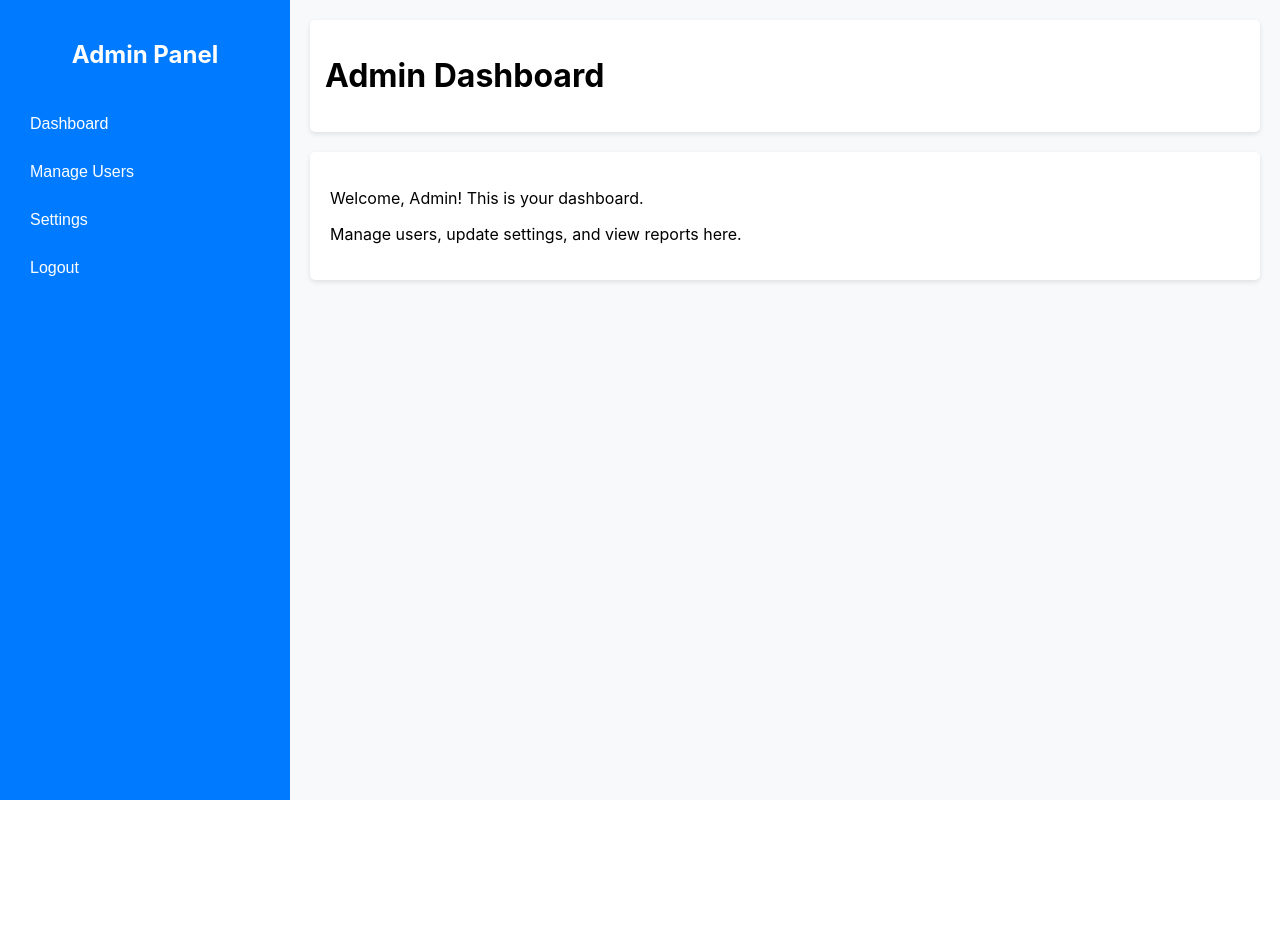
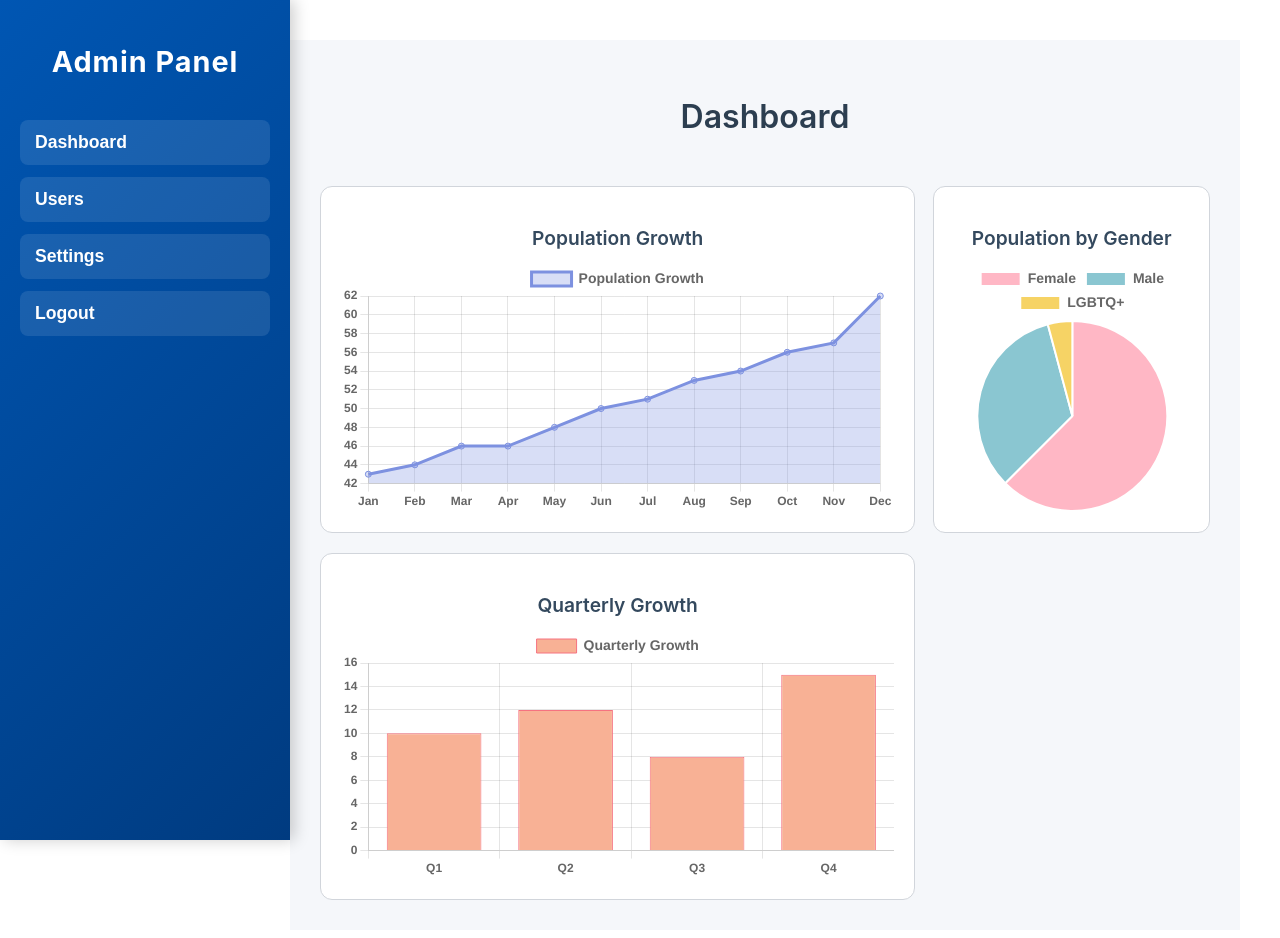
Before and after one commit to McAngelo-py/tryagain, a React (Create React App) app: page /admin-dashboard in a window 1280 px wide. Shown: the top 938 px of the page. Before the commit the page ends 800 px from the top, so only its background shows below. Built offline with nearby package versions, Linux system fonts and the light colour scheme.

Commit message:
Admin side update

```diff
--- a/src/admin/AdminDashboard.css
+++ b/src/admin/AdminDashboard.css
@@ -1,69 +1,52 @@
-/* 🔹 Layout */
+/* Admin Dashboard Layout */
 .admin-dashboard {
   display: flex;
-    height: 100vh;
-    background: #f8f9fa;
+  min-height: 100vh;
+  overflow: hidden;
 }
 
-  /* 🔹 Sidebar */
+/* Sidebar */
 .sidebar {
+  flex-shrink: 0;
   width: 250px;
-    background: #007bff;
-    color: white;
-    padding: 20px;
+  transition: transform 0.3s ease-in-out;
+}
+
+/* Main Content */
+.main-content {
+  flex-grow: 1;
   display: flex;
   flex-direction: column;
+  padding: 20px;
+  margin-left: 250px; /* Ensures main content stays aligned with sidebar */
+  transition: margin-left 0.3s ease-in-out;
 }
 
-  .sidebar-title {
-    font-size: 1.5rem;
-    margin-bottom: 20px;
-    text-align: center;
+
+/* Content Area */
+.dashboard-content {
+  flex-grow: 1;
+  padding:20px 20px; /* Ensures content does not overlap with fixed header */
 }
 
-  .sidebar-menu {
-    list-style: none;
-    padding: 0;
+/* Sidebar Hidden - Adjustments */
+.sidebar.hidden + .main-content {
+  margin-left: 0;
 }
 
-  .sidebar-menu li {
-    margin-bottom: 10px;
+.sidebar.hidden + .main-content .admin-header {
+  left: 0;
+  width: 100%; /* Full width when sidebar is hidden */
 }
 
-  .sidebar-menu button {
-    width: 100%;
-    padding: 10px;
-    background: none;
-    border: none;
-    color: white;
-    font-size: 1rem;
-    text-align: left;
-    cursor: pointer;
-    border-radius: 5px;
-    transition: background 0.3s;
-  }
-
-  .sidebar-menu button:hover {
-    background: rgba(255, 255, 255, 0.2);
-  }
-
-  /* 🔹 Main Content */
+/* Responsive Adjustments */
+@media (max-width: 768px) {
   .main-content {
-    flex: 1;
-    padding: 20px;
+      margin-left: 0;
   }
 
   .admin-header {
-    background: white;
-    padding: 15px;
-    border-radius: 5px;
-    box-shadow: 0px 2px 5px rgba(0, 0, 0, 0.1);
-    margin-bottom: 20px;
+      left: 0;
+      width: 100%;
   }
-
-  .dashboard-content {
-    background: white;
-    padding: 20px;
-    border-radius: 5px;
-    box-shadow: 0px 2px 5px rgba(0, 0, 0, 0.1);
 }
--- a/src/admin/AdminDashboard.jsx
+++ b/src/admin/AdminDashboard.jsx
@@ -1,39 +1,21 @@
 import React from "react";
-import { useNavigate } from "react-router-dom";
+import AdminSideBar from "./AdminSideBar"; // Import Sidebar
+import Dashboard from "./Dashboard"; // Import Dashboard
 import "./AdminDashboard.css";
 
 const AdminDashboard = () => {
-  const navigate = useNavigate();
-
-  // Logout function (removes user from localStorage)
-  const handleLogout = () => {
-    localStorage.removeItem("loggedInUser");
-    navigate("/");
-  };
-
   return (
     <div className="admin-dashboard">
       {/* Sidebar */}
-      <aside className="sidebar">
-        <h2 className="sidebar-title">Admin Panel</h2>
-        <ul className="sidebar-menu">
-          <li><button>Dashboard</button></li>
-          <li><button>Manage Users</button></li>
-          <li><button>Settings</button></li>
-          <li><button onClick={handleLogout}>Logout</button></li>
-        </ul>
-      </aside>
+      <AdminSideBar />
 
       {/* Main Content */}
-      <main className="main-content">
-        <header className="admin-header">
-          <h1>Admin Dashboard</h1>
-        </header>
+      <div className="main-content">
+
         <section className="dashboard-content">
-          <p>Welcome, Admin! This is your dashboard.</p>
-          <p>Manage users, update settings, and view reports here.</p>
+          <Dashboard />
         </section>
-      </main>
+      </div>
     </div>
   );
 };
--- /dev/null
+++ b/src/admin/AdminSideBar.css
@@ -0,0 +1,100 @@
+/* Sidebar Default Styles */
+.sidebar {
+    width: 260px;
+    background: linear-gradient(135deg, #0056b3, #003b80);
+    color: white;
+    padding: 20px;
+    display: flex;
+    flex-direction: column;
+    height: 100vh;
+    position: fixed;
+    left: 0;
+    top: 0;
+    transition: transform 0.3s ease-in-out;
+    z-index: 1000;
+    box-shadow: 4px 0 15px rgba(0, 0, 0, 0.2);
+}
+
+/* Sidebar Hidden (Mobile) */
+.sidebar.hidden {
+    transform: translateX(-100%);
+}
+
+/* Sidebar Title */
+.sidebar-title {
+    font-size: 1.8rem;
+    font-weight: bold;
+    margin-bottom: 25px;
+    text-align: center;
+    letter-spacing: 1px;
+}
+
+/* Sidebar Menu */
+.sidebar-menu {
+    list-style: none;
+    padding: 0;
+}
+
+.sidebar-menu li {
+    margin-bottom: 12px;
+}
+
+.sidebar-menu button {
+    width: 100%;
+    padding: 12px 15px;
+    background: rgba(255, 255, 255, 0.1);
+    border: none;
+    color: white;
+    font-size: 1.1rem;
+    text-align: left;
+    cursor: pointer;
+    border-radius: 8px;
+    transition: all 0.3s ease-in-out;
+    font-weight: 600;
+}
+
+.sidebar-menu button:hover {
+    background: rgba(255, 255, 255, 0.3);
+    transform: scale(1.05);
+    box-shadow: 0 5px 15px rgba(255, 255, 255, 0.1);
+}
+
+/* Toggle Button */
+.sidebar-toggle {
+    position: fixed;
+    top: 20px;
+    left: 20px;
+    background: #007bff;
+    color: white;
+    border: none;
+    padding: 12px 16px;
+    border-radius: 50%;
+    cursor: pointer;
+    font-size: 1.3rem;
+    z-index: 1100;
+    display: none; /* Hidden by default on large screens */
+    transition: all 0.3s ease-in-out;
+    box-shadow: 0px 6px 12px rgba(0, 0, 0, 0.2);
+}
+
+/* Toggle Button Hover */
+.sidebar-toggle:hover {
+    background: #0056b3;
+    transform: scale(1.1);
+}
+
+/* Responsive Adjustments */
+@media (max-width: 768px) {
+    .sidebar {
+        transform: translateX(-100%);
+    }
+
+    .sidebar.visible {
+        transform: translateX(0);
+        box-shadow: 4px 0 12px rgba(0, 0, 0, 0.3);
+    }
+
+    .sidebar-toggle {
+        display: block !important; /* Ensures it shows */
+    }
+}
--- /dev/null
+++ b/src/admin/AdminSideBar.jsx
@@ -0,0 +1,58 @@
+import React, { useState, useEffect } from "react";
+import { useNavigate } from "react-router-dom"; // Import navigate
+import "./AdminSideBar.css";
+
+const AdminSideBar = () => {
+    const navigate = useNavigate(); // Initialize navigate function
+    const [isOpen, setIsOpen] = useState(window.innerWidth >= 768);
+
+    useEffect(() => {
+        const handleResize = () => {
+            setIsOpen(window.innerWidth >= 768); // Open sidebar on large screens
+        };
+
+        window.addEventListener("resize", handleResize);
+        return () => window.removeEventListener("resize", handleResize);
+    }, []);
+
+    const handleLogout = () => {
+        // Clear user session
+        localStorage.removeItem("userToken");
+
+        // Navigate to login page
+        navigate("/", { replace: true });
+
+        // Prevent back navigation
+        setTimeout(() => {
+            window.history.pushState(null, "", window.location.href);
+            window.onpopstate = () => {
+                window.history.pushState(null, "", window.location.href);
+            };
+        }, 0);
+
+        // Reload to clear cached session data
+        window.location.reload();
+    };
+
+    return (
+        <>
+            {/* Toggle Button - Only visible on small screens */}
+            <button className="sidebar-toggle" onClick={() => setIsOpen(!isOpen)}>
+                ☰
+            </button>
+
+            {/* Sidebar */}
+            <div className={`sidebar ${isOpen ? "visible" : "hidden"}`}>
+                <h2 className="sidebar-title">Admin Panel</h2>
+                <ul className="sidebar-menu">
+                    <li><button>Dashboard</button></li>
+                    <li><button>Users</button></li>
+                    <li><button>Settings</button></li>
+                    <li><button onClick={handleLogout}>Logout</button></li>
+                </ul>
+            </div>
+        </>
+    );
+};
+
+export default AdminSideBar;
--- /dev/null
+++ b/src/admin/Dashboard.css
@@ -0,0 +1,112 @@
+.dashboard {
+    padding: 30px;
+    display: flex;
+    flex-direction: column;
+    gap: 40px;
+    background-color: #f5f7fa; /* Light neutral background */
+    min-height: 100vh;
+}
+
+/* Dashboard Title */
+.dashboard-title {
+    color: #2c3e50;
+    font-size: 2rem;
+    font-weight: 600;
+    text-align: center;
+    margin-bottom: 10px;
+}
+
+/* Chart Layout */
+.charts-container {
+    display: flex;
+    gap: 40px;
+    align-items: flex-start; /* Align items to the top */
+    justify-content: space-between;
+}
+
+/* Left Column - Stacked Charts */
+.left-charts {
+    display: flex;
+    flex-direction: column;
+    gap: 20px;
+    flex: 2; /* Takes more space */
+}
+
+/* Right Column - Pie Chart */
+.right-chart {
+    flex: 1; /* Smaller width */
+    display: flex;
+    align-items: center;
+    justify-content: center;
+    margin-left: 20px;
+}
+
+/* Individual Chart Cards */
+.chart-container {
+    background-color: #ffffff;
+    padding: 20px;
+    border-radius: 12px;
+    border: 1px solid #d1d5db; /* Subtle outline */
+    transition: transform 0.2s ease-in-out, border 0.2s ease-in-out;
+    display: flex;
+    flex-direction: column;
+    align-items: center;
+    min-height: 280px; /* Increased height for better proportions */
+    width: 100%;
+
+}
+
+/* Hover Effect */
+.chart-container:hover {
+    transform: scale(1.02);
+    border: 1px solid #3498db;
+}
+
+/* Pie Chart - Adjust size */
+/* Fix for Pie Chart */
+.right-chart .chart-container {
+    max-width: 400px;
+    max-height: 400px;
+}
+
+/* Chart Titles */
+.chart-title {
+    color: #34495e;
+    font-size: 1.2rem;
+    font-weight: 600;
+    text-align: center;
+    margin-bottom: 12px;
+}
+
+/* Chart Canvas */
+canvas {
+    width: auto !important;
+    height: auto !important;
+    max-width: 100%;
+    max-height: 250px; /* Adjust for better proportions */
+    border-radius: 8px;
+}
+
+/* Responsive Design */
+@media (max-width: 1024px) {
+    .charts-container {
+        flex-direction: column;
+        align-items: center;
+    }
+    .left-charts, .right-chart {
+        width: 100%;
+    }
+    .right-chart {
+        margin-left: 0;
+    }
+}
+
+@media (max-width: 768px) {
+    .charts-container {
+        flex-direction: column;
+        align-items: center;
+    }
+    .chart-container {
+        width: 100%;
+    }
+}
--- /dev/null
+++ b/src/admin/Dashboard.jsx
@@ -0,0 +1,114 @@
+import React from "react";
+import { Line, Bar, Pie } from "react-chartjs-2";
+import { Chart as ChartJS } from "chart.js/auto";
+import "./Dashboard.css";
+
+const Dashboard = () => {
+  const populationOptions = {
+    maintainAspectRatio: false,
+    plugins: {
+      legend: {
+        labels: {
+          font: {
+            weight: "bold",
+            size: 14,
+          },
+        },
+      },
+    },
+    scales: {
+      x: { ticks: { font: { weight: "bold" } } },
+      y: { ticks: { font: { weight: "bold" } } },
+    },
+  };
+
+  const growthOptions = { ...populationOptions };
+
+  const userDistributionOptions = {
+    maintainAspectRatio: false,
+    plugins: {
+      legend: {
+        labels: {
+          font: {
+            weight: "bold",
+            size: 14,
+          },
+        },
+      },
+    },
+  };
+
+  // Population Line Chart
+  const populationData = {
+    labels: ["Jan", "Feb", "Mar", "Apr", "May", "Jun", "Jul", "Aug", "Sep", "Oct", "Nov", "Dec"],
+    datasets: [
+      {
+        label: "Population Growth",
+        data: [43, 44, 46, 46, 48, 50, 51, 53, 54, 56, 57, 62],
+        borderColor: "#7D91E0",
+        backgroundColor: "rgba(125, 145, 224, 0.3)",
+        fill: true,
+        hoverOffset: 0,
+      },
+    ],
+  };
+
+  // Growth Bar Chart
+  const growthData = {
+    labels: ["Q1", "Q2", "Q3", "Q4"],
+    datasets: [
+      {
+        label: "Quarterly Growth",
+        data: [10, 12, 8, 15],
+        backgroundColor: "#F8B195",
+        borderColor: "#F67280",
+        borderWidth: 1,
+        hoverOffset: 0,
+      },
+    ],
+  };
+
+  // User Distribution Pie Chart
+  const userDistributionData = {
+    labels: ["Female", "Male", "LGBTQ+"],
+    datasets: [
+      {
+        data: [150, 80, 10],
+        backgroundColor: ["#FFB7C5", "#8AC6D1", "#F6D365"],
+        hoverOffset: 0,
+      },
+    ],
+  };
+
+  return (
+    <div className="dashboard">
+      {/* Dashboard Title */}
+      <h2 className="dashboard-title">Dashboard</h2>
+
+      <div className="charts-container">
+        {/* Left Column: Stacked Charts */}
+        <div className="left-charts">
+          <div className="chart-container">
+            <h3 className="chart-title">Population Growth</h3>
+            <Line data={populationData} options={populationOptions} />
+          </div>
+
+          <div className="chart-container">
+            <h3 className="chart-title">Quarterly Growth</h3>
+            <Bar data={growthData} options={growthOptions} />
+          </div>
+        </div>
+
+        {/* Right Column: Pie Chart */}
+        <div className="right-chart">
+          <div className="chart-container">
+            <h3 className="chart-title">Population by Gender</h3>
+            <Pie data={userDistributionData} options={userDistributionOptions} />
+          </div>
+        </div>
+      </div>
+    </div>
+  );
+};
+
+export default Dashboard;
```
Lines whose indentation alone changed are shown as unchanged.
